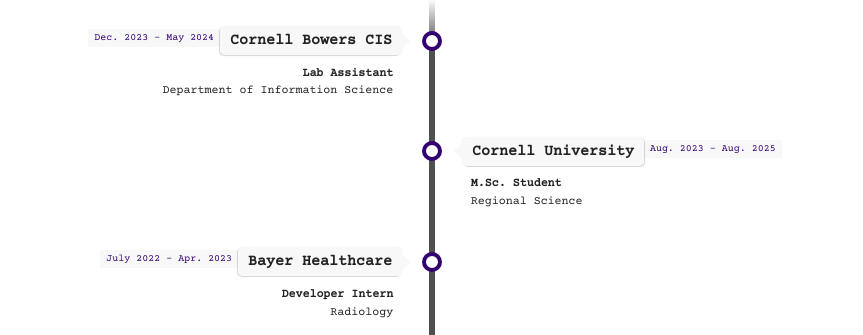
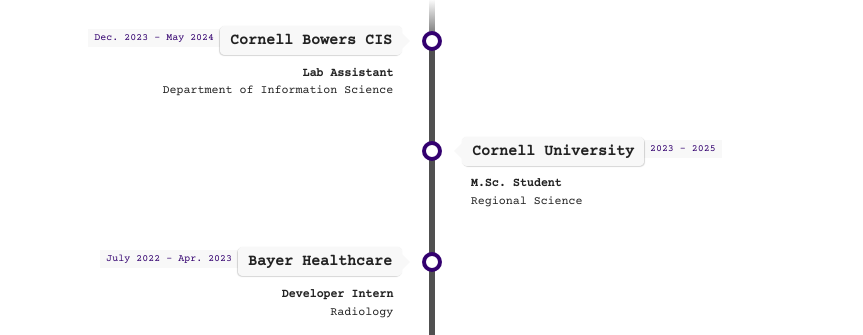
Before and after one commit to Horatioj/Horatioj.github.io, a Jekyll site: the page built from index.html, in a window 1280 px wide. Shown: the part 1305-1640 px from the top of the page, without its empty margins (208-1071 px from the left). Built offline with Jekyll 4.4.1, drawn with Linux system fonts in a browser that asks for light colours.

Commit message:
Update experience.yaml

```diff
--- a/_data/experience.yaml
+++ b/_data/experience.yaml
@@ -7,7 +7,7 @@
   category: "work"
 
 - place: "Cornell University"
-  time: "Aug. 2023 - Aug. 2025"
+  time: "2023 - 2025"
   title: "M.Sc. Student"
   subtitle: "Regional Science"
   category: "school"
```
